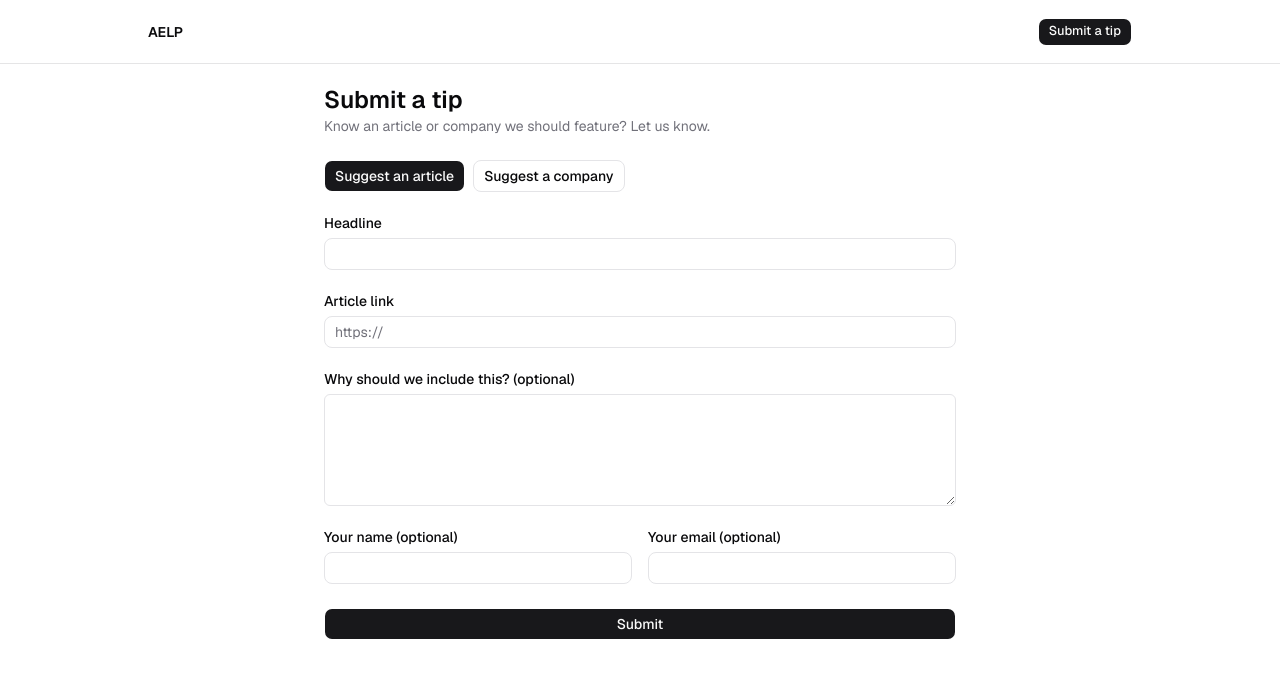
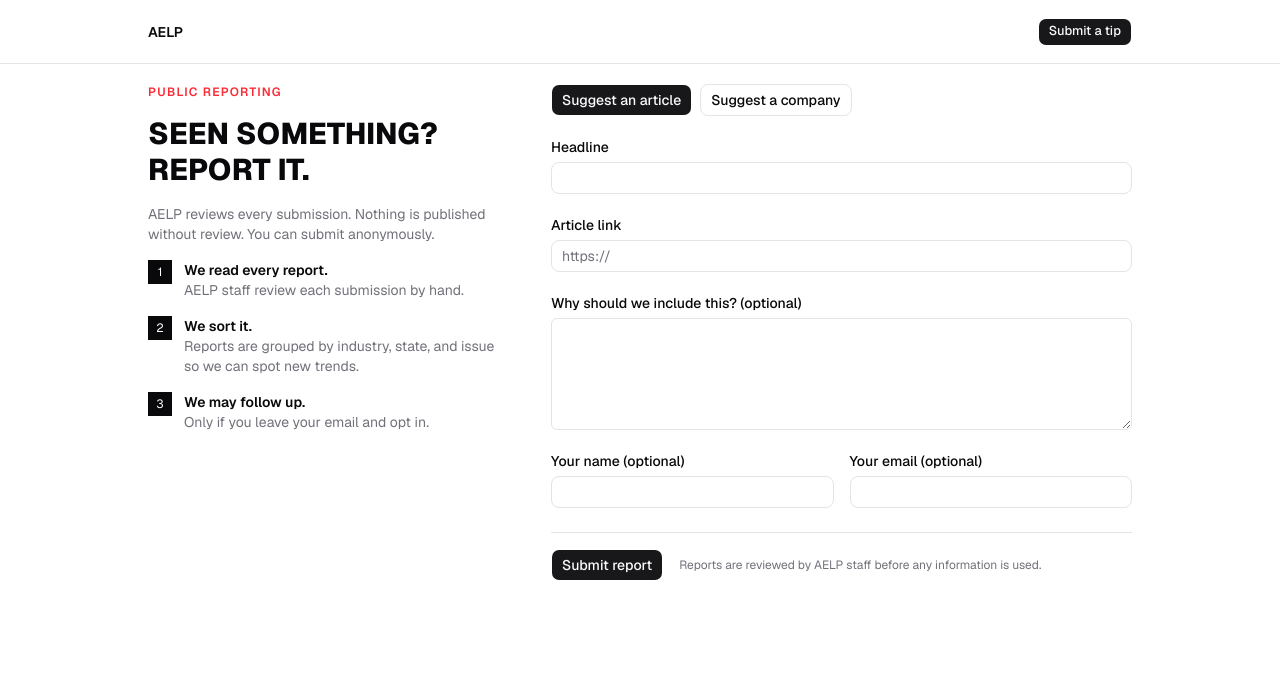
Before and after one commit to mdcUM/F26-AELP, a Next.js app: page /submit in a window 1280 px wide. Shown: the top 678 px of the page. Built offline with nearby package versions, Linux system fonts and the light colour scheme; no server answers.

Commit message:
pr1 in changing the questionnaire to the image form provided by laurel (#54)

```diff
--- a/app/submit/page.tsx
+++ b/app/submit/page.tsx
@@ -1,16 +1,43 @@
 import { SiteNav } from "@/components/site_navigation";
 import { SubmissionForm } from "@/components/submission-form";
+
+const STEPS = [
+  { title: "We read every report.", body: "AELP staff review each submission by hand." },
+  {
+    title: "We sort it.",
+    body: "Reports are grouped by industry, state, and issue so we can spot new trends.",
+  },
+  { title: "We may follow up.", body: "Only if you leave your email and opt in." },
+];
 
 export default function SubmitPage() {
   return (
     <main className="min-h-screen flex flex-col items-center">
       <SiteNav />
-      <div className="w-full max-w-2xl p-5 flex flex-col gap-6">
-        <div>
-          <h1 className="text-2xl font-semibold">Submit a tip</h1>
+      <div className="w-full max-w-5xl p-5 grid gap-10 md:grid-cols-[1fr_1.6fr]">
+        <div className="flex flex-col gap-4">
+          <p className="text-xs font-semibold uppercase tracking-widest text-red-500">
+            Public reporting
+          </p>
+          <h1 className="text-3xl font-extrabold uppercase">Seen something? Report it.</h1>
           <p className="text-sm text-muted-foreground">
-            Know an article or company we should feature? Let us know.
+            AELP reviews every submission. Nothing is published without review. You can
+            submit anonymously.
           </p>
+          <ol className="flex flex-col gap-4">
+            {STEPS.map((s, i) => (
+              <li key={s.title} className="flex gap-3 text-sm">
+                <span className="flex h-6 w-6 shrink-0 items-center justify-center bg-foreground text-xs text-background">
+                  {i + 1}
+                </span>
+                <span>
+                  <span className="font-semibold">{s.title}</span>
+                  <br />
+                  <span className="text-muted-foreground">{s.body}</span>
+                </span>
+              </li>
+            ))}
+          </ol>
         </div>
         <SubmissionForm />
       </div>
--- a/components/submission-form.tsx
+++ b/components/submission-form.tsx
@@ -77,7 +77,7 @@ export function SubmissionForm() {
       <div className="flex flex-col gap-4 rounded-md border p-6">
         <h2 className="text-xl font-semibold">Thank you!</h2>
         <p className="text-sm text-muted-foreground">
-          Your submission was received and will be reviewed by our team.
+          Your report was received. AELP staff review every submission.
         </p>
         <Button className="w-fit" variant="outline" onClick={() => setStatus("idle")}>
           Submit another
@@ -147,9 +147,14 @@ export function SubmissionForm() {
         <p className="text-sm text-red-500">Something went wrong. Please try again.</p>
       )}
 
-      <Button type="submit" disabled={status === "submitting"}>
-        {status === "submitting" ? "Submitting..." : "Submit"}
-      </Button>
+      <div className="flex flex-wrap items-center gap-4 border-t pt-4">
+        <Button type="submit" disabled={status === "submitting"}>
+          {status === "submitting" ? "Submitting..." : "Submit report"}
+        </Button>
+        <p className="text-xs text-muted-foreground">
+          Reports are reviewed by AELP staff before any information is used.
+        </p>
+      </div>
     </form>
   );
 }
```
